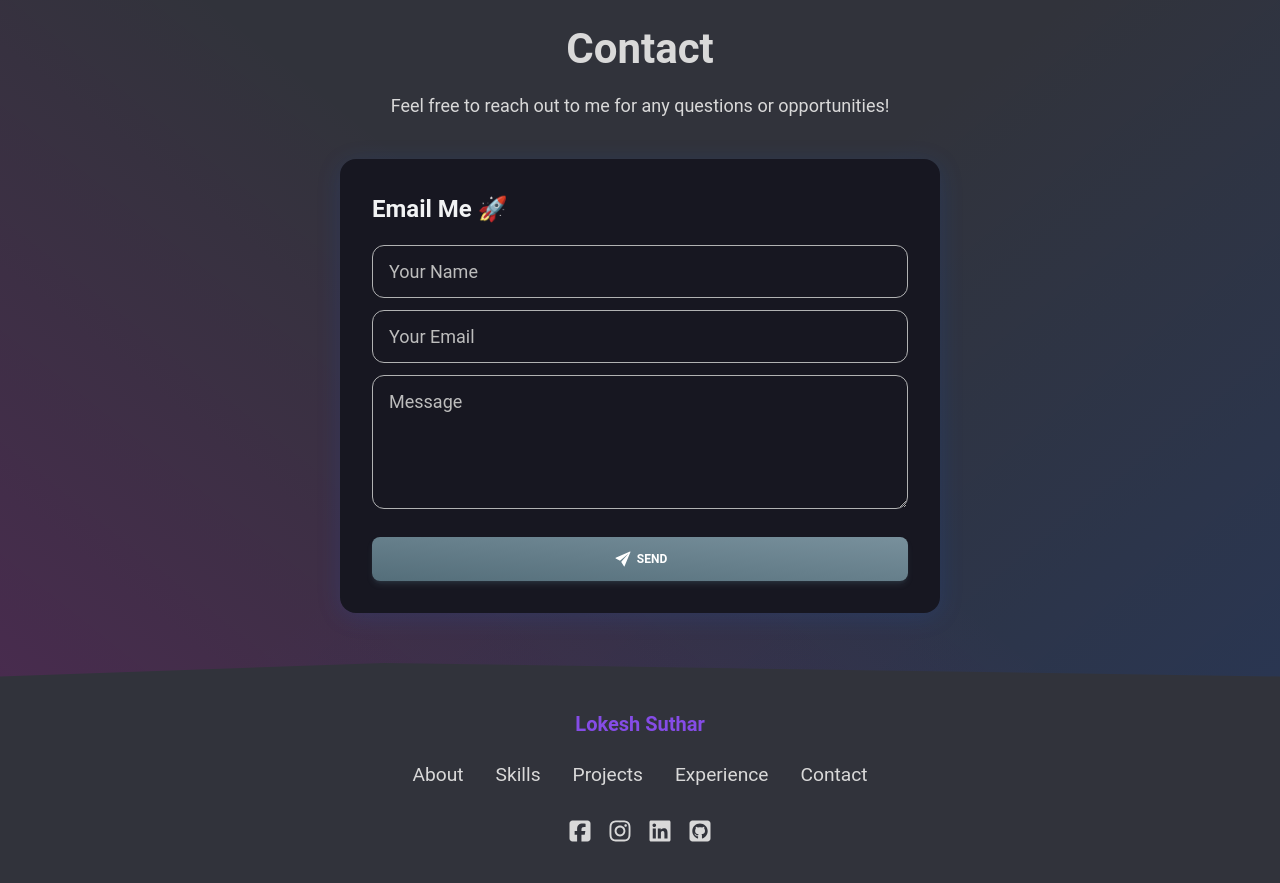
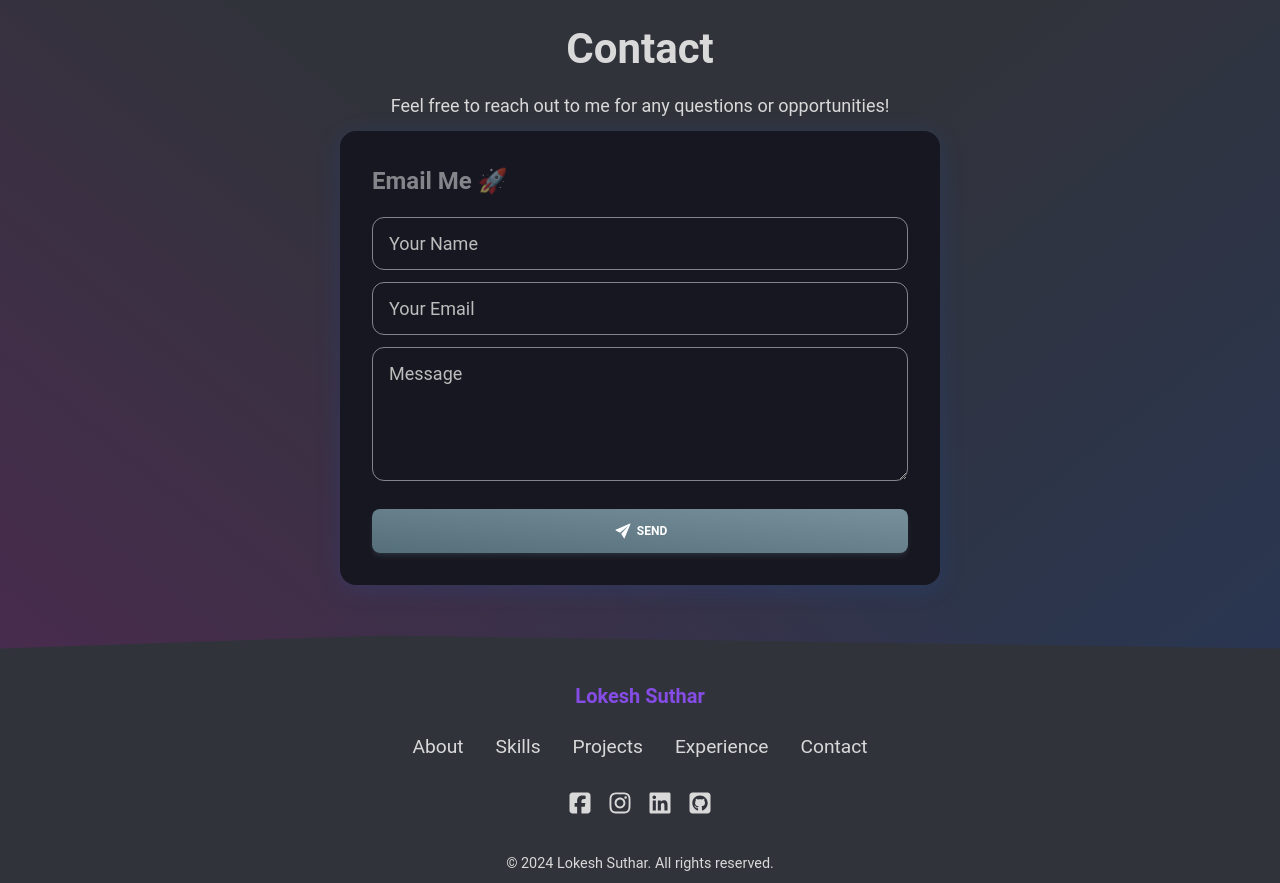
Before and after one commit to LokeshSr03/Lokesh-Portfolio, a React (Vite) app in the folder Lokesh-Portfolio/: page / in a window 1280 px wide. Shown: the part 4060-4943 px from the top of the page. Built offline with nearby package versions, Linux system fonts and the light colour scheme.

Commit message:
contact changes

```diff
--- a/Lokesh-Portfolio/src/components/Contact.jsx
+++ b/Lokesh-Portfolio/src/components/Contact.jsx
@@ -42,22 +42,22 @@
     >
       <div className="relative flex justify-between items-center flex-col w-full max-w-[1100px] gap-3 md:flex-col mb-16">
         <div
-          id="porttitle"
+          id="contitle"
           className="text-[42px] text-center font-semibold mt-5"
           style={{ color: `${DarkMode ? "#d9d9d9" : "#31333b"}` }}
         >
           Contact
         </div>
         <div
-          id="desc"
-          className="text-[18px] text-center max-w-[600px] md:text-[16px] md:max-w-[420px]"
+          id="condesc"
+          className="text-[18px] text-center  mdm:text-[16px] sm:text-[14px] md:max-w-[90%] sm:max-w-[90%]"
           style={{ color: `${DarkMode ? "#d9d9d9" : "#31333b"}` }}
         >
           Feel free to reach out to me for any questions or opportunities!
         </div>
 
         <form
-          className="w-[80%] max-w-[600px] flex flex-col p-8 rounded-2xl mt-7 gap-3"
+          className="w-3/4 max-w-[600px] flex flex-col p-8 rounded-2xl  gap-3 sm:mt-0"
           style={{
             background: `${DarkMode ? "#171721" : "#FFFFFF"}`,
             boxShadow: "rgba(23, 92, 230, 0.15) 0px 4px 24px",
@@ -67,8 +67,8 @@
         >
           <div
             id="contitle"
-            className="text-[24px] mb-[6px] font-semibold "
-            style={{ color: `${DarkMode ? "#F2F3F4" : "#111111"}` }}
+            className="text-[24px] mb-[6px] font-semibold sm:text-[18px] "
+            style={{ color: `${DarkMode ? "#F2F3F4" + 80 : "#111111" + 80}` }}
           >
             Email Me 🚀
           </div>
@@ -76,19 +76,19 @@
             type="text"
             placeholder="Your Name"
             name="user_name"
-            className="flex-1 bg-transparent outline-none text-[18px] rounded-xl py-3 px-4"
+            className="flex-1 bg-transparent outline-none text-[18px] rounded-xl py-3 px-4 sm:text-[12px] "
             style={{
-              border: `1px solid ${DarkMode ? "#b1b2b3" : "#48494a"}`,
-              color: `${DarkMode ? "#F2F3F4" : "#111111"}`,
+              border: `1px solid ${DarkMode ? "#F2F3F4" + 80 : "#111111" + 80}`,
+              color: `${DarkMode ? "#F2F3F4" + 80 : "#111111" + 80}`,
             }}
           />
           <input
             type="email"
             placeholder="Your Email"
             name="user_email"
-            className="flex-1 bg-transparent outline-none text-[18px] rounded-xl py-3 px-4"
+            className="flex-1 bg-transparent outline-none text-[18px] rounded-xl py-3 px-4 sm:text-[12px]"
             style={{
-              border: `1px solid ${DarkMode ? "#b1b2b3" : "#48494a"}`,
+              border: `1px solid ${DarkMode ? "#F2F3F4" + 80 : "#111111" + 80}`,
               color: `${DarkMode ? "#F2F3F4" : "#111111"}`,
             }}
           />
@@ -96,9 +96,9 @@
             name="message"
             rows="4"
             placeholder="Message"
-            className="flex-1 bg-transparent outline-none text-[18px] rounded-xl py-3 px-4"
+            className="flex-1 bg-transparent outline-none text-[18px] rounded-xl py-3 px-4 sm:text-[12px]"
             style={{
-              border: `1px solid ${DarkMode ? "#b1b2b3" : "#48494a"}`,
+              border: `1px solid ${DarkMode ? "#F2F3F4" + 80 : "#111111" + 80}`,
               color: `${DarkMode ? "#F2F3F4" : "#111111"}`,
             }}
           />
@@ -110,7 +110,7 @@
             type="submit"
             value="Send"
           >
-            <IoIosSend className="text-xl" />
+            <IoIosSend className="text-xl sm:text-[12px]" />
             Send
           </Button>
         </form>
```
